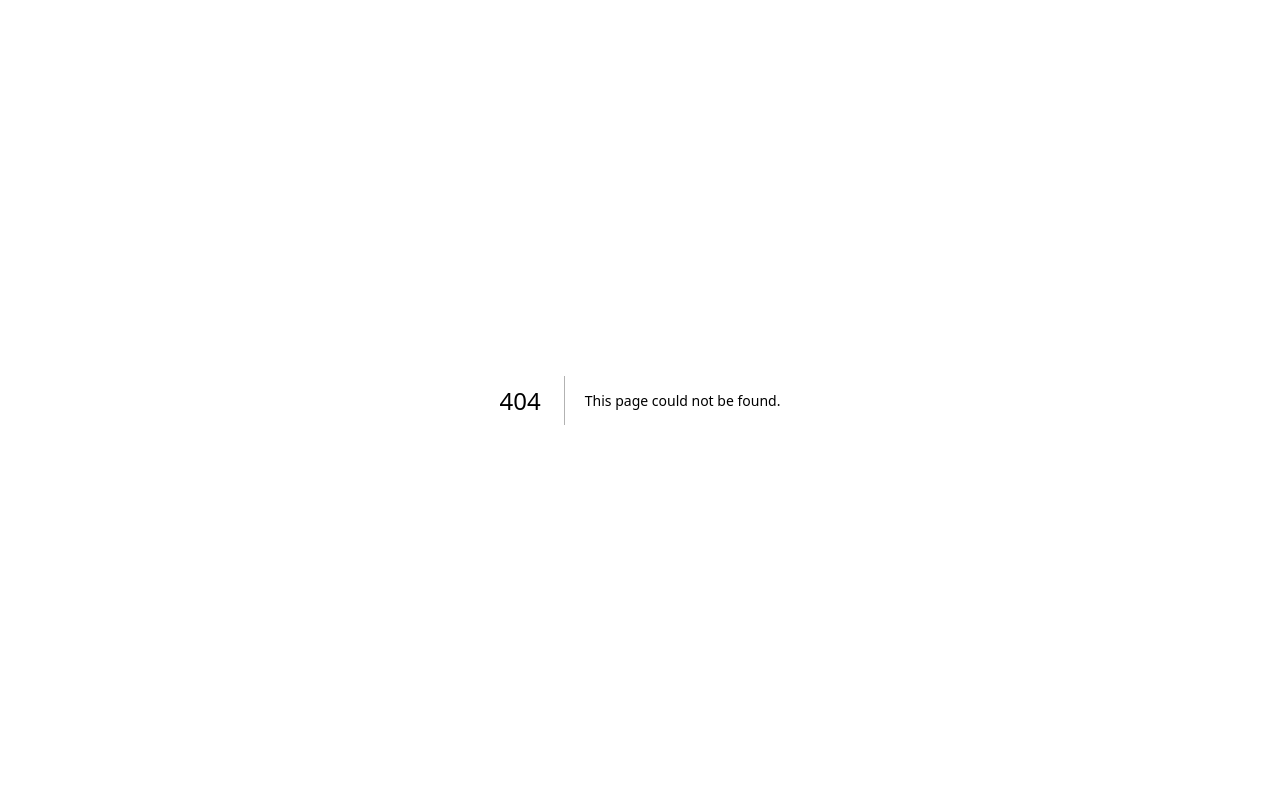
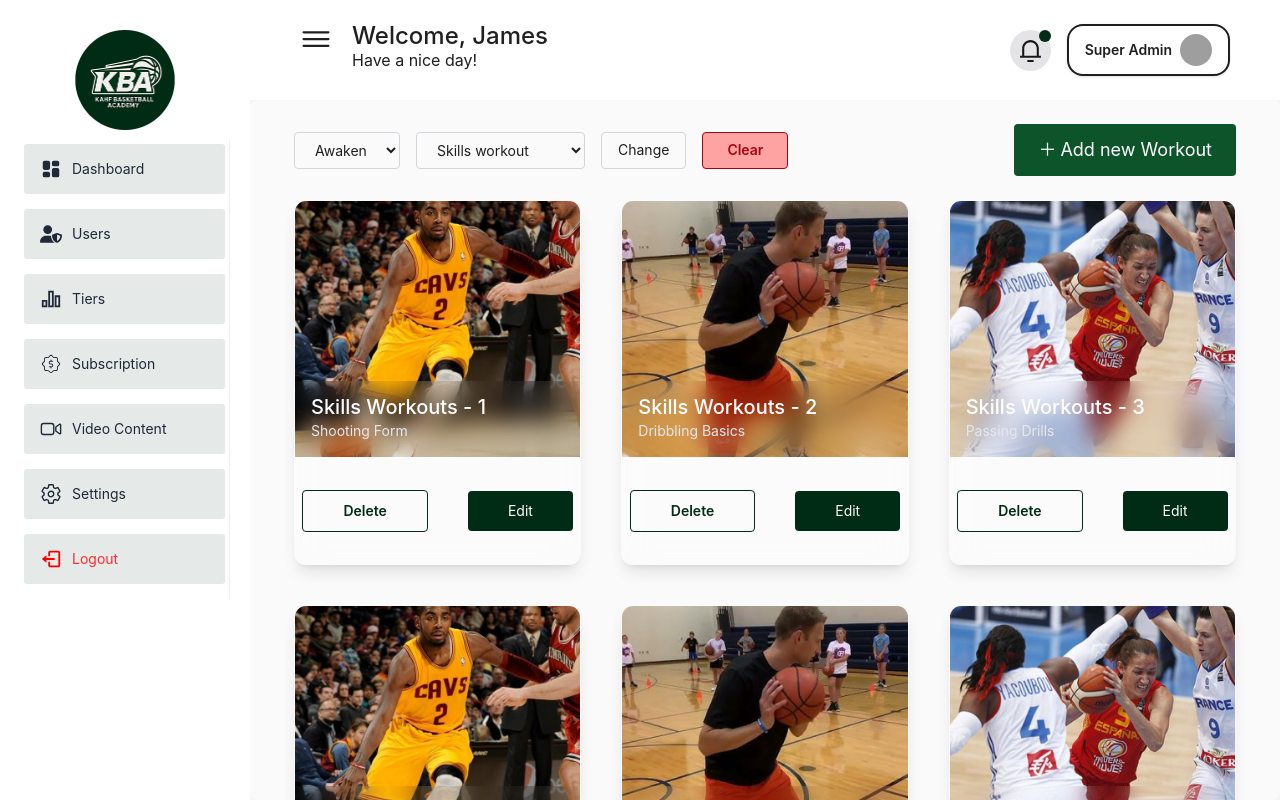
Before and after one commit to webashraf/fitness-style, a Next.js app: page /video-content in a window 1280 px wide. Before the commit this address had no page. Built offline with nearby package versions, Linux system fonts and the light colour scheme; grey boxes are pictures that could not be loaded.

Commit message:
add latest code

```diff
--- /dev/null
+++ b/src/app/(dashboard)/video-content/page.tsx
@@ -0,0 +1,11 @@
+import VideoContents from "@/app/_components/video-content/VideoContents";
+
+const VideoPage = () => {
+  return (
+    <div>
+      <VideoContents />
+    </div>
+  );
+};
+
+export default VideoPage;
--- /dev/null
+++ b/src/app/_components/video-content/VideoCard.tsx
@@ -0,0 +1,55 @@
+// components/VideoCard.tsx
+"use client";
+import Image from "next/image";
+import React from "react";
+
+interface WorkoutCardProps {
+  title: string;
+  subtitle: string;
+  image: string;
+  onEdit: () => void;
+  onDelete: () => void;
+}
+
+const VideoCard: React.FC<WorkoutCardProps> = ({
+  title,
+  subtitle,
+  image,
+  onEdit,
+  onDelete,
+}) => {
+  return (
+    <div className="relative bg-white/10 backdrop-blur-lg border border-white/20 rounded-xl overflow-hidden shadow-lg transition hover:scale-[1.01] hover:shadow-xl ">
+      <div className="relative">
+        {/* Background image */}
+        <div className="relative h-64 w-full">
+          <Image src={image} alt={title} fill className="object-cover" />
+        </div>
+
+        {/* Glass overlay with text */}
+        <div className="absolute bottom-0 left-0 right-0 px-4 py-3 bg-white/0 backdrop-blur-md text-white">
+          <h3 className="text-xl  font-semibold">{title}</h3>
+          <p className="!text-md leading-0 text-gray-200">{subtitle}</p>
+        </div>
+      </div>
+
+      {/* Action Buttons */}
+      <div className="flex justify-center items-center gap-10  py-8 bg-white/10 backdrop-blur-sm border-t border-white/20">
+        <button
+          onClick={onDelete}
+          className="!text-brand-primary border border-brand-primary font-semibold px-10 py-3 rounded hover:bg-white/20 transition"
+        >
+          Delete
+        </button>
+        <button
+          onClick={onEdit}
+          className="bg-brand-primary !text-white px-10 py-3 rounded hover:bg-green-800 transition"
+        >
+          Edit
+        </button>
+      </div>
+    </div>
+  );
+};
+
+export default VideoCard;
--- /dev/null
+++ b/src/app/_components/video-content/VideoContents.tsx
@@ -0,0 +1,64 @@
+"use client";
+
+// app/workouts/page.tsx
+
+import VideoCard from "./VideoCard";
+import VideoFilter from "./VideoFilter";
+
+const mockData = [
+  {
+    title: "Skills Workouts - 1",
+    subtitle: "Shooting Form",
+    image: "/images/auth/basket_ball1.png",
+  },
+  {
+    title: "Skills Workouts - 2",
+    subtitle: "Dribbling Basics",
+    image: "/images/auth/basket_ball2.png",
+  },
+  {
+    title: "Skills Workouts - 3",
+    subtitle: "Passing Drills",
+    image: "/images/auth/basket_ball3.png",
+  },
+];
+
+const VideoContents = () => {
+  return (
+    <div className="p-6">
+      <VideoFilter />
+      <div className="grid grid-cols-1 sm:grid-cols-2 md:grid-cols-3 gap-10">
+        {Array.from({ length: 2 }).flatMap(() =>
+          mockData.map((item, idx) => (
+            <VideoCard
+              key={idx}
+              title={item.title}
+              subtitle={item.subtitle}
+              image={item.image}
+              onDelete={() => alert("Delete " + item.title)}
+              onEdit={() => alert("Edit " + item.title)}
+            />
+          ))
+        )}
+      </div>
+
+      {/* Pagination */}
+      <div className="flex justify-center mt-6 gap-2 text-sm text-gray-600">
+        <button className="px-3 py-1 border rounded bg-black text-white">
+          1
+        </button>
+        <button className="px-3 py-1 border rounded">2</button>
+        <button className="px-3 py-1 border rounded">3</button>
+        <button className="px-3 py-1 border rounded">4</button>
+        <select className="ml-4 border px-2 py-1 rounded">
+          <option>30</option>
+          <option>60</option>
+          <option>120</option>
+        </select>
+      </div>
+    </div>
+  );
+};
+
+export default VideoContents;
+//
--- /dev/null
+++ b/src/app/_components/video-content/VideoFilter.tsx
@@ -0,0 +1,39 @@
+// components/WorkoutFilter.tsx
+"use client";
+
+const VideoFilter = () => {
+  const handleClear = () => {
+    // TODO: Implement real clear logic, for now just console log
+    console.log("Filters cleared!");
+  };
+
+  return (
+    <div className="flex flex-wrap gap-4 items-center justify-between mb-6">
+      <div className="flex gap-4 flex-wrap">
+        <select className="border border-gray-300 px-4 py-2 rounded text-sm">
+          <option>Awaken</option>
+          <option>Elite</option>
+        </select>
+        <select className="border border-gray-300 px-4 py-2 rounded text-sm">
+          <option>Skills workout</option>
+          <option>Strength workout</option>
+        </select>
+        <button className="border border-gray-300 px-4 py-2 rounded text-sm hover:bg-gray-100">
+          Change
+        </button>
+        <button
+          onClick={handleClear}
+          className="border border-red-800 !text-red-800 bg-red-300 font-semibold !px-6 !py-1 rounded   text-sm hover:bg-red-50 transition"
+        >
+          Clear
+        </button>
+      </div>
+
+      <button className="flex items-center gap-1 bg-green-900 !text-white px-6 py-3 !text-lg rounded hover:bg-green-800">
+        <span>＋</span> Add new Workout
+      </button>
+    </div>
+  );
+};
+
+export default VideoFilter;
```
